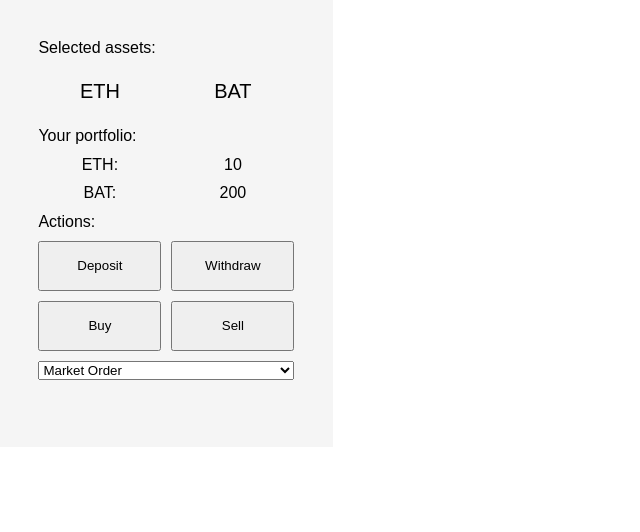
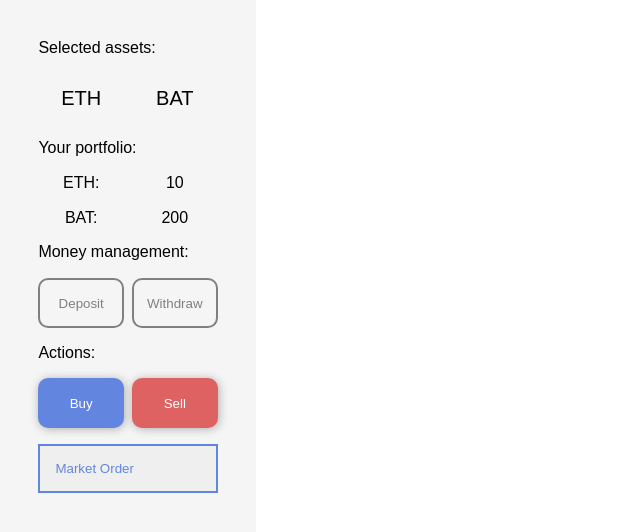
Before and after one commit to merlox/decentralized-exchange, a React app: page / in a window 1280 px wide. Shown: the whole page, without its empty margins (0-640 px from the left). Built offline with nearby package versions, Linux system fonts and the light colour scheme.

Commit message:
Finished sidebar design

```diff
--- a/src/index.js
+++ b/src/index.js
@@ -35,11 +35,12 @@ class Sidebar extends React.Component {
                 <div className="your-portfolio">Your portfolio:</div>
                 <div className="grid-center">ETH:</div><div className="grid-center">10</div>
                 <div className="grid-center">BAT:</div><div className="grid-center">200</div>
+                <div className="money-management">Money management:</div>
+                <button className="button-outline">Deposit</button>
+                <button className="button-outline">Withdraw</button>
                 <div className="actions">Actions:</div>
-                <button>Deposit</button>
-                <button>Withdraw</button>
                 <button>Buy</button>
-                <button>Sell</button>
+                <button className="sell">Sell</button>
                 <select defaultValue="market-order" onChange={selected => {
                     if(selected.target.value == 'limit-order') this.setState({showLimitOrderInput: true})
                     else this.setState({showLimitOrderInput: false})
--- a/src/index.styl
+++ b/src/index.styl
@@ -1,18 +1,55 @@
+*
+    box-sizing: border-box;
+
 body
     margin: 0
     font-family: sans-serif
+
+button
+    background-color: rgb(98, 133, 223)
+    cursor: pointer
+    color: white
+    border-radius: 10px
+    border: none
+    box-shadow: 1px 1px 10px 0px #adadad
+
+    &:hover
+        opacity: 0.7
+
+input
+    padding: 15px
+    border-radius: 2px
+    border: 2px solid grey
+
+select
+    -webkit-appearance: none
+    -moz-appearance: none
+    appearance: none
+    padding: 15px
+    border-radius: 0
+    border: 2px solid rgb(98, 133, 223)
+    color: rgb(98, 133, 223)
+    cursor: pointer
+
+.button-outline
+    background-color: transparent
+    border: 2px solid grey
+    color: grey
+    box-shadow: none
 
 .hidden
     display: none
 
 .sidebar
     width: 20%
+    height: 100vh
     background-color: rgb(245, 245, 245)
     padding: 3%
     display: grid
     grid-template-columns: 1fr 1fr
-    grid-template-rows: 5% 50px 5% 1fr 1fr 5% 50px 50px 1fr 1fr
-    grid-gap: 10px
+    grid-template-rows: 20px 50px 20px 20px 20px 20px 50px 20px 50px 50px 50px
+    grid-column-gap: 8px
+    grid-row-gap: 15px
 
     .selected-assets-title
         grid-column: 1 / span 2
@@ -36,9 +73,15 @@ body
         align-self: center
         justify-self: center
 
+    .money-management
+        grid-column: 1 / span 2
+
     .actions
         grid-column: 1 / span 2
         align-self: center
+
+    .sell
+        background-color: rgb(223, 98, 98)
 
     select
         grid-column: 1 / span 2
```
Also changed, not shown: dist/index.html, 1 other file.
